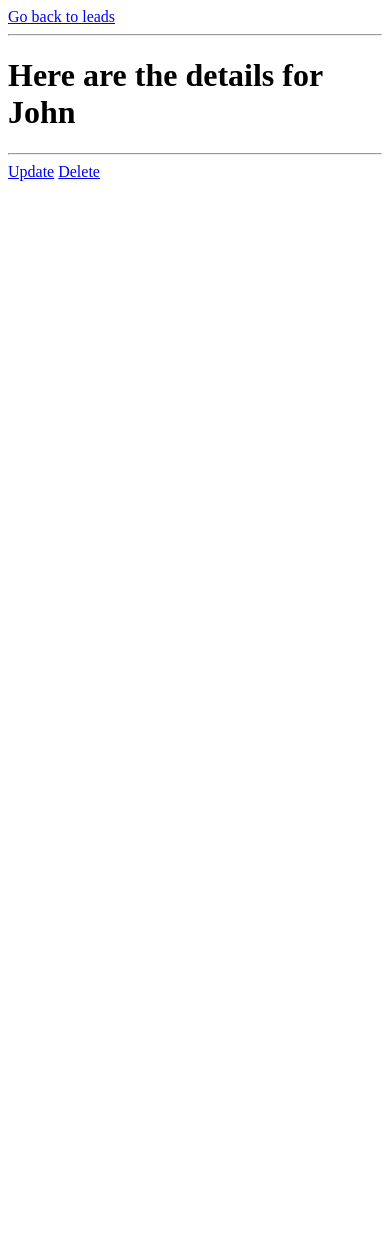
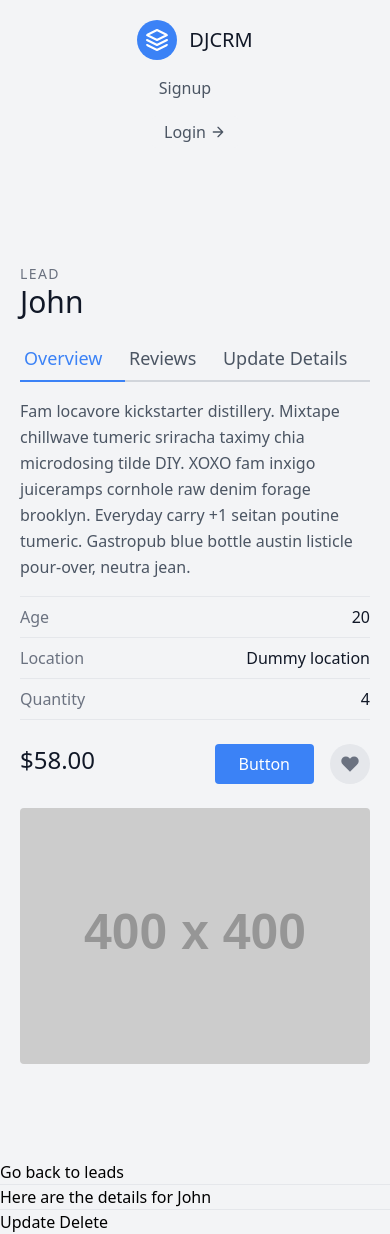
Before and after one commit to auzbaig/django-CRM, a Django app: page /leads/8/ in a window 390 px wide. Before the commit the page ends 181 px from the top, so only its background shows below. Run offline with Django 3.2, Linux system fonts and the light colour scheme; data comes from the database, SQL or seed files in the repository; some libraries are stand-ins or nearby versions.

Commit message:
css done

```diff
--- a/djcrm/urls.py
+++ b/djcrm/urls.py
@@ -1,22 +1,9 @@
-"""djcrm URL Configuration
-
-The `urlpatterns` list routes URLs to views. For more information please see:
-    https://docs.djangoproject.com/en/3.1/topics/http/urls/
-Examples:
-Function views
-    1. Add an import:  from my_app import views
-    2. Add a URL to urlpatterns:  path('', views.home, name='home')
-Class-based views
-    1. Add an import:  from other_app.views import Home
-    2. Add a URL to urlpatterns:  path('', Home.as_view(), name='home')
-Including another URLconf
-    1. Import the include() function: from django.urls import include, path
-    2. Add a URL to urlpatterns:  path('blog/', include('blog.urls'))
-"""
 from django.contrib import admin
 from django.urls import path, include
+from leads.views import landing_page
 
 urlpatterns = [
+    path('', landing_page, name='landing-page'),
     path('admin/', admin.site.urls),
     path('leads/', include('leads.urls', namespace='leads'))
 ]
--- a/leads/templates/leads/lead_detail.html
+++ b/leads/templates/leads/lead_detail.html
@@ -1,5 +1,45 @@
 {% extends "base.html" %}
 {% block content%}
+
+<section class="text-gray-600 body-font overflow-hidden">
+  <div class="container px-5 py-24 mx-auto">
+    <div class="lg:w-4/5 mx-auto flex flex-wrap">
+      <div class="lg:w-1/2 w-full lg:pr-10 lg:py-6 mb-6 lg:mb-0">
+        <h2 class="text-sm title-font text-gray-500 tracking-widest">LEAD</h2>
+        <h1 class="text-gray-900 text-3xl title-font font-medium mb-4">{{lead.first_name}}</h1>
+        <div class="flex mb-4">
+          <a href = "{% url 'leads:lead-detail' lead.pk %}" class="flex-grow text-blue-500 border-b-2 border-blue-500 py-2 text-lg px-1">Overview</a>
+          <a class="flex-grow border-b-2 border-gray-300 py-2 text-lg px-1">Reviews</a>
+          <a href="{% url 'leads:lead-update' lead.pk %}" class="flex-grow border-b-2 border-gray-300 py-2 text-lg px-1">Update Details</a>
+        </div>
+        <p class="leading-relaxed mb-4">Fam locavore kickstarter distillery. Mixtape chillwave tumeric sriracha taximy chia microdosing tilde DIY. XOXO fam inxigo juiceramps cornhole raw denim forage brooklyn. Everyday carry +1 seitan poutine tumeric. Gastropub blue bottle austin listicle pour-over, neutra jean.</p>
+        <div class="flex border-t border-gray-200 py-2">
+          <span class="text-gray-500">Age</span>
+          <span class="ml-auto text-gray-900">{{lead.age}}</span>
+        </div>
+        <div class="flex border-t border-gray-200 py-2">
+          <span class="text-gray-500">Location</span>
+          <span class="ml-auto text-gray-900">Dummy location</span>
+        </div>
+        <div class="flex border-t border-b mb-6 border-gray-200 py-2">
+          <span class="text-gray-500">Quantity</span>
+          <span class="ml-auto text-gray-900">4</span>
+        </div>
+        <div class="flex">
+          <span class="title-font font-medium text-2xl text-gray-900">$58.00</span>
+          <button class="flex ml-auto text-white bg-blue-500 border-0 py-2 px-6 focus:outline-none hover:bg-blue-600 rounded">Button</button>
+          <button class="rounded-full w-10 h-10 bg-gray-200 p-0 border-0 inline-flex items-center justify-center text-gray-500 ml-4">
+            <svg fill="currentColor" stroke-linecap="round" stroke-linejoin="round" stroke-width="2" class="w-5 h-5" viewBox="0 0 24 24">
+              <path d="M20.84 4.61a5.5 5.5 0 00-7.78 0L12 5.67l-1.06-1.06a5.5 5.5 0 00-7.78 7.78l1.06 1.06L12 21.23l7.78-7.78 1.06-1.06a5.5 5.5 0 000-7.78z"></path>
+            </svg>
+          </button>
+        </div>
+      </div>
+      <img alt="ecommerce" class="lg:w-1/2 w-full lg:h-auto h-64 object-cover object-center rounded" src="https://dummyimage.com/400x400">
+    </div>
+  </div>
+</section>
+
 <a href="{% url 'leads:lead-list' %}">Go back to leads</a>
 <hr />
 <h1>Here are the details for {{ lead.first_name }}</h1>
--- a/leads/views.py
+++ b/leads/views.py
@@ -3,6 +3,9 @@ from django.shortcuts import render, redirect
 #from django.http import HttpRequest
 from .models import Lead, Agent
 from .forms import LeadForm, LeadModelForm
+
+def landing_page(request):
+    return render(request, 'landing.html')
 
 def lead_list(request):
     #return HttpResponse("Hello world")
--- a/templates/base.html
+++ b/templates/base.html
@@ -2,25 +2,17 @@
 <html>
     <head>
         <meta charset="utf-8">
+        <meta name="viewport" content="width=device-width, initial-scale=1">
         <title>DJCRM</title>
-        <meta name="viewport" content="width=device-width, initial-scale=1">
-
-        <style>
-            .lead{
-                padding-top: 10px;
-                padding-bottom: 10px;
-                padding-left: 6px;
-                padding-right: 6px;
-                margin-top: 10px;
-                background-color: #f6f6f6;
-                width: 100;
-            }
-        </style>
+        <link href="https://unpkg.com/tailwindcss@^2/dist/tailwind.min.css" rel="stylesheet">
 
     </head>
     <body>
-        {% block content%}
-        {% endblock content%}
+        <div class="max-w-4xl mx-auto bg-gray-100">
+        {% include "navbar.html" %}
+            {% block content%}
+            {% endblock content%}
+        </div>
         {% include "scripts.html" %}
     </body>
 </html>
--- /dev/null
+++ b/templates/navbar.html
@@ -0,0 +1,19 @@
+<header class="text-gray-600 body-font">
+  <div class="container mx-auto flex flex-wrap p-5 flex-col md:flex-row items-center">
+    <a class="flex title-font font-medium items-center text-gray-900 mb-4 md:mb-0">
+      <svg xmlns="http://www.w3.org/2000/svg" fill="none" stroke="currentColor" stroke-linecap="round" stroke-linejoin="round" stroke-width="2" class="w-10 h-10 text-white p-2 bg-blue-500 rounded-full" viewBox="0 0 24 24">
+        <path d="M12 2L2 7l10 5 10-5-10-5zM2 17l10 5 10-5M2 12l10 5 10-5"></path>
+      </svg>
+      <span class="ml-3 text-xl">DJCRM</span>
+    </a>
+    <nav class="md:ml-auto flex flex-wrap items-center text-base justify-center">
+      <a class="mr-5 hover:text-gray-900">Signup</a>
+    </nav>
+    <a href='#' class="inline-flex items-center bg-gray-100 border-0 py-1 px-3 focus:outline-none hover:bg-gray-200 rounded text-base mt-4 md:mt-0">
+    Login
+      <svg fill="none" stroke="currentColor" stroke-linecap="round" stroke-linejoin="round" stroke-width="2" class="w-4 h-4 ml-1" viewBox="0 0 24 24">
+        <path d="M5 12h14M12 5l7 7-7 7"></path>
+      </svg>
+    </a>
+  </div>
+</header>
```
Also changed, not shown: leads/templates/leads/lead_list.html (+34 -10 lines), leads/templates/leads/lead_update.html (+24 -5 lines), templates/landing.html (added, +19 -0 lines).
